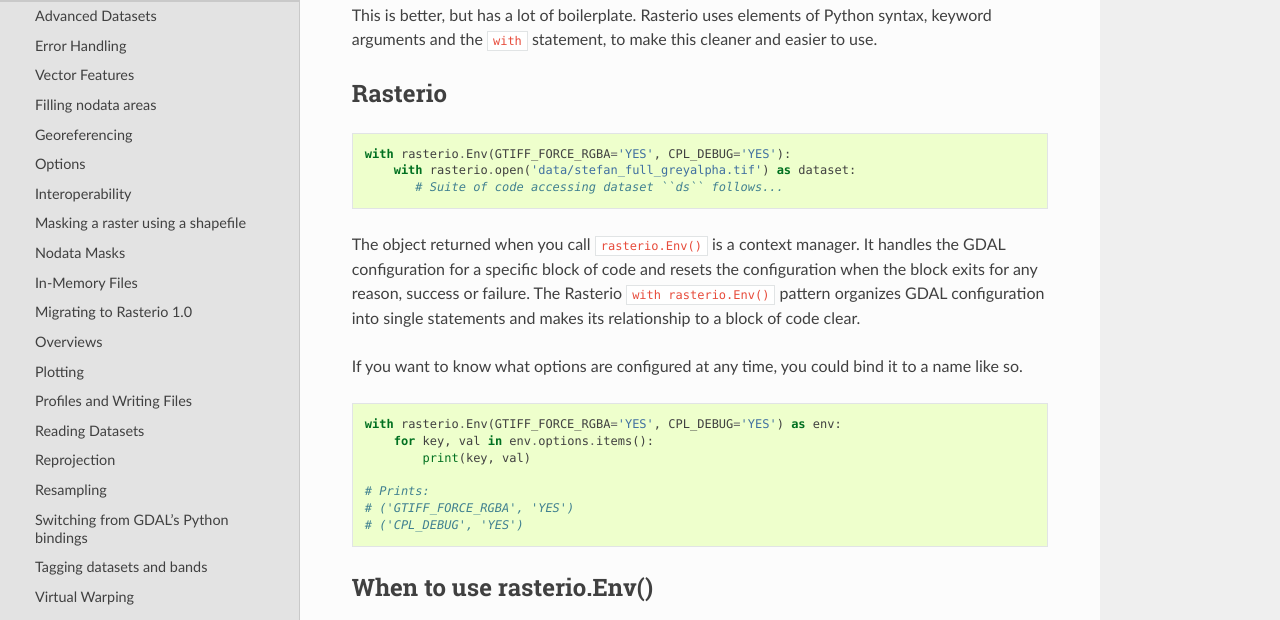
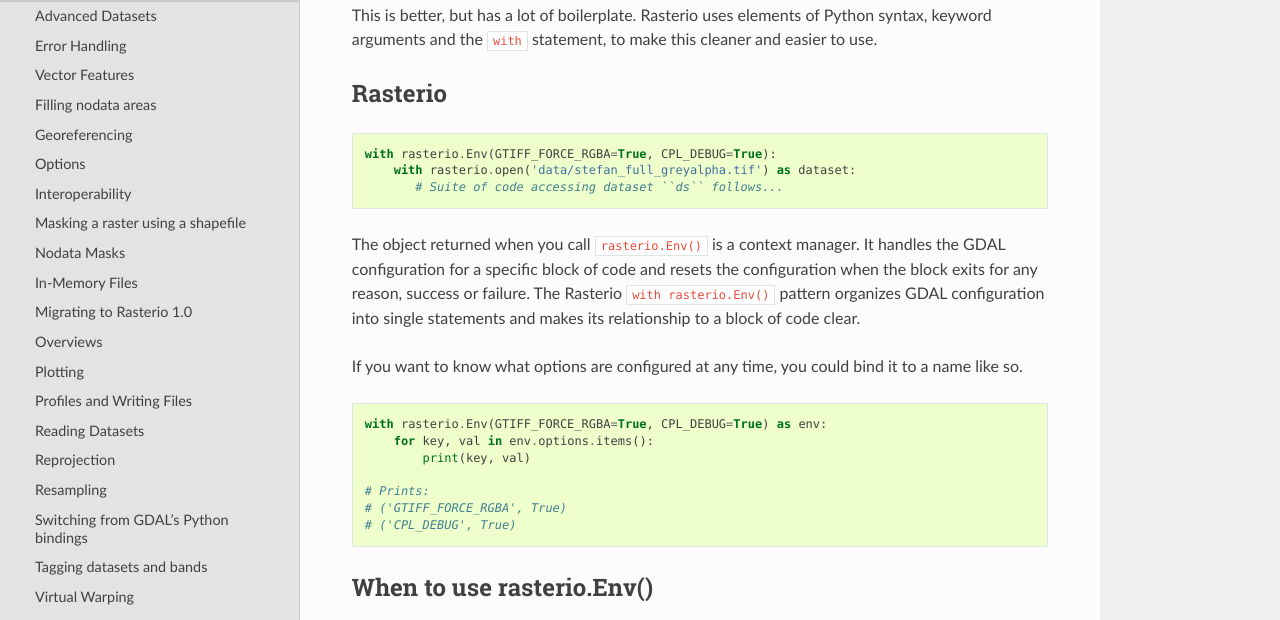
Before and after one commit to rasterio/rasterio, a Sphinx documentation site: the page built from docs/topics/configuration.rst, in a window 1280 px wide and 900 px high, scrolled down 889 px. Shown: the part 113-733 px from the top of the window. Built offline with Sphinx 7.4.7 and the Read the Docs theme 2.0.0, drawn with Linux system fonts in a browser that asks for light colours.

Commit message:
Go back to True at the end of the config topic

```diff
--- a/docs/topics/configuration.rst
+++ b/docs/topics/configuration.rst
@@ -54,7 +54,7 @@ Rasterio
 
 .. code-block:: python
 
-    with rasterio.Env(GTIFF_FORCE_RGBA='YES', CPL_DEBUG='YES'):
+    with rasterio.Env(GTIFF_FORCE_RGBA=True, CPL_DEBUG=True):
         with rasterio.open('data/stefan_full_greyalpha.tif') as dataset:
            # Suite of code accessing dataset ``ds`` follows...
 
@@ -69,13 +69,13 @@ to a name like so.
 
 .. code-block:: python
 
-    with rasterio.Env(GTIFF_FORCE_RGBA='YES', CPL_DEBUG='YES') as env:
+    with rasterio.Env(GTIFF_FORCE_RGBA=True, CPL_DEBUG=True) as env:
         for key, val in env.options.items():
             print(key, val)
 
     # Prints:
-    # ('GTIFF_FORCE_RGBA', 'YES')
-    # ('CPL_DEBUG', 'YES')
+    # ('GTIFF_FORCE_RGBA', True)
+    # ('CPL_DEBUG', True)
 
 When to use rasterio.Env()
 --------------------------
```
